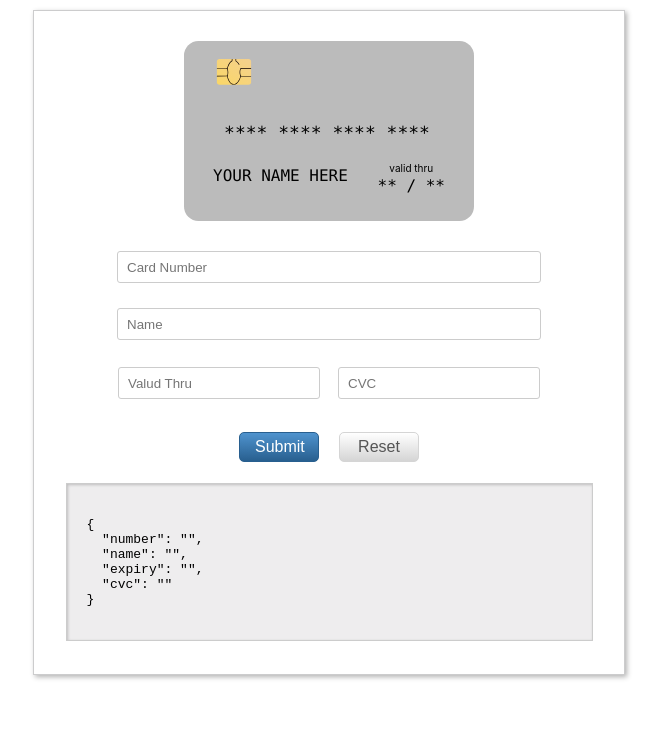
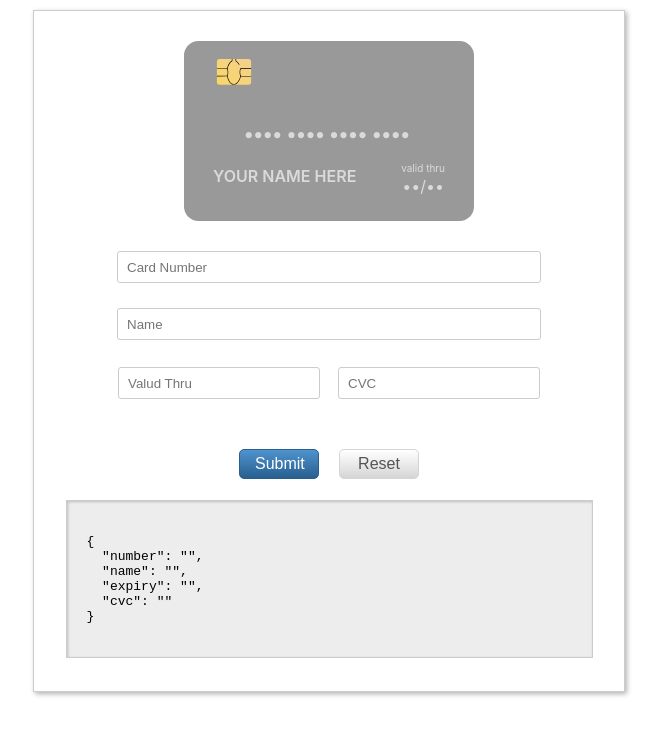
Before and after one commit to pongpanott/20scoops-credit-card-form-test, a React (Create React App) app: page / in a window 1280 px wide. Shown: the top 736 px of the page, without its empty margins (311-972 px from the left). Built offline with nearby package versions, Linux system fonts and the light colour scheme.

Commit message:
functional complete

```diff
--- a/src/App.js
+++ b/src/App.js
@@ -27,6 +27,8 @@ function App() {
             onChange={(e) => handleChange(e)}
             maxLength={19}
             placeholder="Card Number"
+            onFocus={() => setIsFocus({ ...isFocus, number: true })}
+            onBlur={() => setIsFocus({ ...isFocus, number: false })}
           />
           <span
             className="error-text"
@@ -45,6 +47,8 @@ function App() {
             onChange={(e) => handleChange(e)}
             maxLengt={12}
             placeholder="Name"
+            onFocus={() => setIsFocus({ ...isFocus, name: true })}
+            onBlur={() => setIsFocus({ ...isFocus, name: false })}
           />
           <span
             className="error-text"
@@ -63,14 +67,19 @@ function App() {
               name="expiry"
               value={values.expiry}
               onChange={(e) => handleChange(e)}
-              maxLengt={12}
+              maxLength={5}
               placeholder="Valud Thru"
+              onFocus={() => setIsFocus({ ...isFocus, expiry: true })}
+              onBlur={() => setIsFocus({ ...isFocus, expiry: false })}
             />
             <span
               className="half-error-text"
-              style={{ visibility: errors.expiry ? "visible" : "hidden" }}
+              style={{
+                visibility:
+                  errors.expiry || errors.expiryMonth ? "visible" : "hidden",
+              }}
             >
-              required
+              {errors.expiry ? " required" : "a month must be between 1 - 12"}
             </span>
           </div>
           <div>
--- a/src/components/CreditCard.js
+++ b/src/components/CreditCard.js
@@ -3,6 +3,30 @@ import chipSvg from "../assets/chip.svg";
 
 function CreditCard(props) {
   const { values, isFocus } = props;
+
+  const stringReplace = (data, defaultFormat) => {
+    let inputLength = data.length;
+    let replace = defaultFormat.substring(inputLength);
+    let newExpire = data + replace;
+
+    return newExpire;
+  };
+
+  const displayCardNumber = () => {
+    let defaultCardNumber = "•••• •••• •••• ••••";
+    if (values.number) {
+      return stringReplace(values.number, defaultCardNumber);
+    }
+    return defaultCardNumber;
+  };
+
+  const displayValidThru = () => {
+    let defaultExpire = "••/••";
+    if (values.expiry) {
+      return stringReplace(values.expiry, defaultExpire);
+    }
+    return defaultExpire;
+  };
 
   return (
     <div
@@ -13,13 +37,35 @@ function CreditCard(props) {
       <div className="credit-card-inner">
         <div className="credit-card-front">
           <img src={chipSvg} alt="chip" className="chip" />
-          <div className="card-number">**** **** **** ****</div>
+          <div className="card-number">
+            <span className={isFocus.number ? "card-text-focus" : "card-text"}>
+              {displayCardNumber()}
+            </span>
+          </div>
           <div className="card-name">
-            {values.name ? values.name : "your name here"}
+            <span className={isFocus.name ? "card-text-focus" : "card-text"}>
+              {values.name ? values.name : "your name here"}
+            </span>
           </div>
           <div className="card-expire">
-            <div className="expire-text">valid thru</div>
-            <div className="expire-value">** / **</div>
+            <div
+              className={
+                isFocus.expiry
+                  ? "expire-text card-text-focus"
+                  : "expire-text card-text"
+              }
+            >
+              valid thru
+            </div>
+            <div
+              className={
+                isFocus.expiry
+                  ? "expire-value card-text-focus"
+                  : "expire-value card-text"
+              }
+            >
+              {displayValidThru()}
+            </div>
           </div>
         </div>
         <div className="credit-card-back">
--- a/src/components/FormHandle.js
+++ b/src/components/FormHandle.js
@@ -11,22 +11,31 @@ function FormHandle() {
 
   const handleChange = (e) => {
     const { name, value } = e.target;
-    // console.log(`name`, name);
-    // console.log(`value`, value);
+
     if (name === "number") {
-      setValues({
-        ...values,
-        number: value,
-      });
+      let cardNumber = value.replace(/^\D/g, "");
+      let cardNumberGroup = cardNumber.match(/\d{1,4}/g);
+      if (cardNumberGroup) {
+        cardNumber = cardNumberGroup.join(" ");
+      }
+      setValues({ ...values, number: cardNumber });
     }
     if (name === "name") {
       setValues({ ...values, name: value });
     }
     if (name === "expiry") {
-      setValues({ ...values, expiry: value });
+      let expireDate = value.replace(/^\D/g, "");
+      let expireDateGroup = expireDate.match(/\d{1,2}/g);
+      if (expireDateGroup) {
+        expireDate = expireDateGroup.join("/");
+      }
+      setValues({ ...values, expiry: expireDate });
     }
     if (name === "cvc") {
-      setValues({ ...values, cvc: value.replace(/\D/g, "") });
+      setValues({
+        ...values,
+        cvc: value.replace(/^\D/g, ""),
+      });
     }
     validateForm({ [name]: value });
   };
@@ -43,6 +52,14 @@ function FormHandle() {
     if ("expiry" in fieldValue) {
       temp.expiry = !fieldValue.expiry;
     }
+    if ("expiry" in fieldValue && fieldValue.expiry.length > 2) {
+      let getTwoDigit = fieldValue.expiry.substring(0, 2);
+      if (getTwoDigit > 12) {
+        temp.expiryMonth = true;
+      } else {
+        temp.expiryMonth = false;
+      }
+    }
     if ("cvc" in fieldValue) {
       temp.cvc = !fieldValue.cvc;
     }
@@ -50,8 +67,6 @@ function FormHandle() {
     setErrors({ ...temp });
 
     if (fieldValue === values) {
-      console.log(`fieldValue`, fieldValue);
-      console.log(`values`, values);
       return Object.values(temp).every((x) => x === "");
     }
   };
--- a/src/index.css
+++ b/src/index.css
@@ -58,7 +58,7 @@ code {
   height: 180px;
   margin: auto;
   position: absolute;
-  background-color: #bbb;
+  background-color: #999999;
   color: black;
 }
 
@@ -69,7 +69,7 @@ code {
 
 /* back create card */
 .credit-card-back {
-  background-color: #bbb;
+  background-color: #999999;
   border-radius: 14.5px;
   width: 290px;
   height: 180px;
@@ -91,10 +91,9 @@ code {
   height: 28px;
   top: 45%;
   left: 10%;
-  font-family: Consolas, Courier, monospace;
-  font-size: 18px;
-  /* font-size: 20px; */
+  font-size: 20px;
   position: absolute;
+  font-weight: 700;
 }
 
 .card-name {
@@ -102,12 +101,12 @@ code {
   height: 28px;
   bottom: 15%;
   left: 10%;
-  font-family: Consolas, Courier, monospace;
   text-align: left;
   text-overflow: ellipsis;
   text-transform: uppercase;
   width: 60%;
   position: absolute;
+  font-weight: 600;
 }
 
 .card-expire {
@@ -124,7 +123,6 @@ code {
 }
 
 .expire-value {
-  font-family: Consolas, Courier, monospace;
   font-size: 16px;
 }
 
@@ -155,7 +153,6 @@ code {
 
 .card-cvc {
   color: #222;
-  font-family: Consolas, Courier, monospace;
   font-size: 14px;
   left: 67%;
   line-height: 1;
@@ -271,3 +268,15 @@ code {
   border: 1px solid #d5d5d5;
   color: #555;
 }
+
+.card-text {
+  color: #ebebeb;
+  opacity: 0.8;
+  transform: opacity 0.3s;
+}
+
+.card-text-focus {
+  color: white;
+  font-weight: 700;
+  opacity: 1;
+}
```
